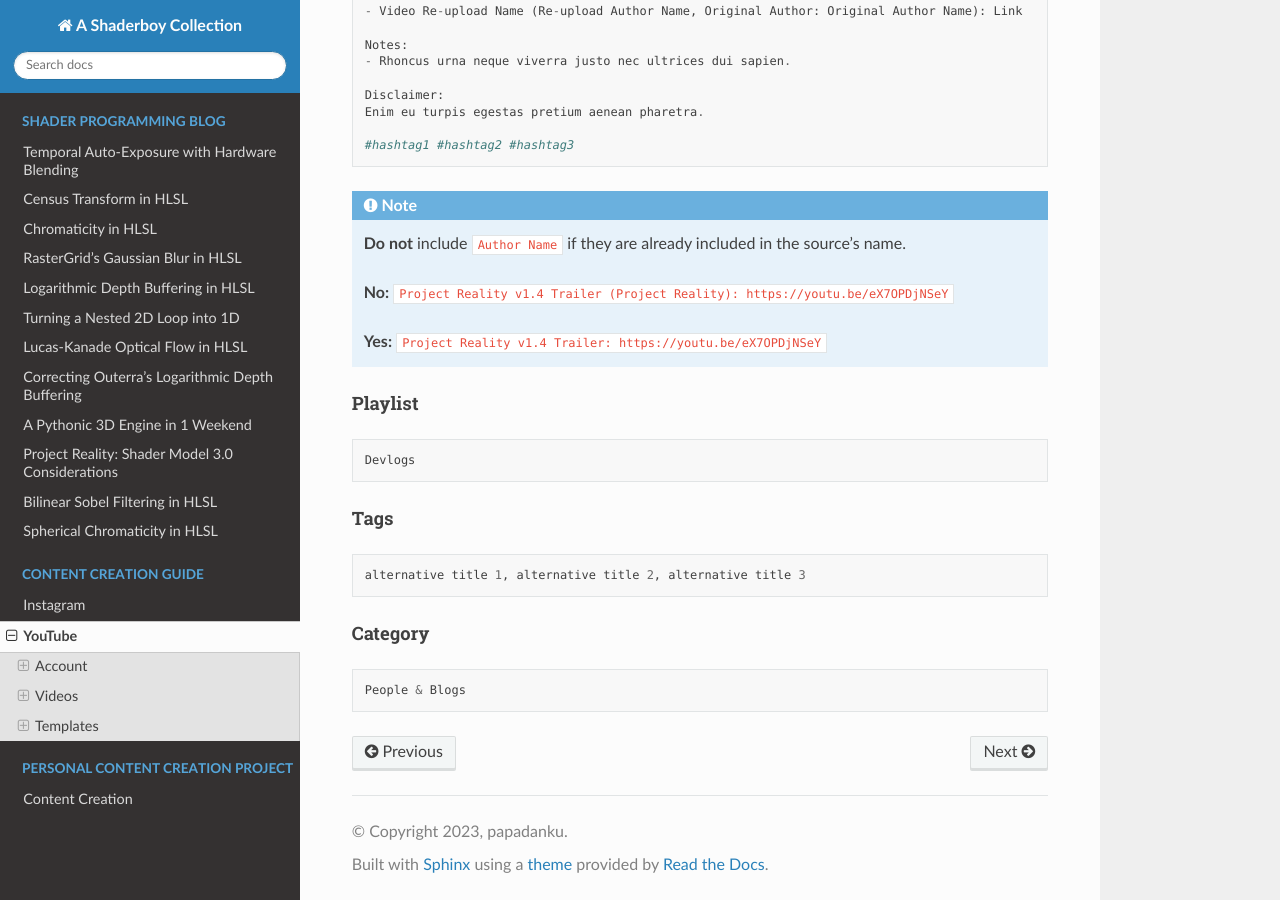
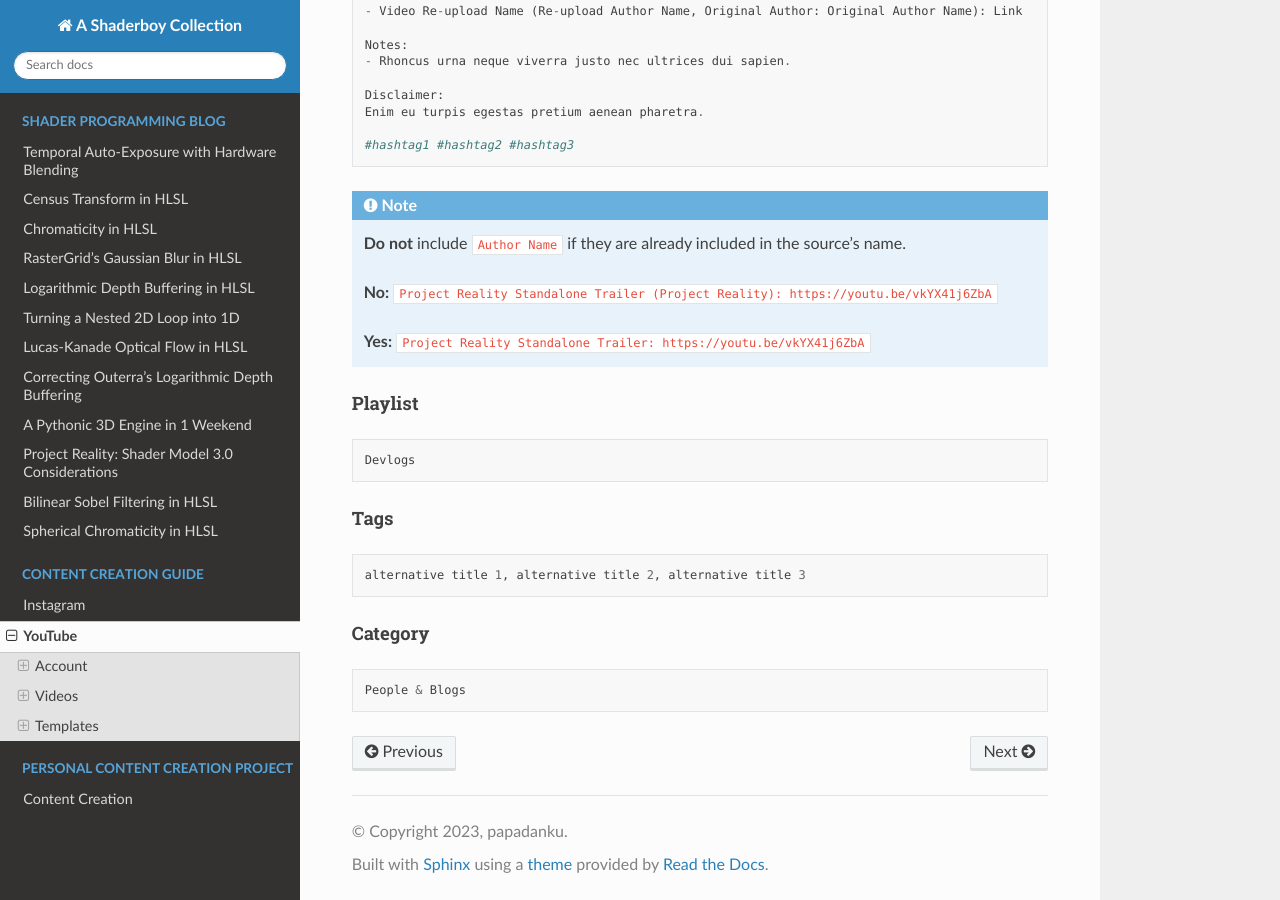
Before and after one commit to papadanku/papadanku.github.io, a Sphinx documentation site: the page built from docs/source/social/youtube.rst, in a window 1280 px wide and 900 px high, scrolled down 1887 px. Built offline with Sphinx 7.4.7 and the Read the Docs theme 2.0.0, drawn with Linux system fonts in a browser that asks for light colours.

Commit message:
Update youtube.rst

```diff
--- a/docs/source/social/youtube.rst
+++ b/docs/source/social/youtube.rst
@@ -107,9 +107,9 @@ Description
 
    **Do not** include ``Author Name`` if they are already included in the source's name.
 
-   **No:** ``Project Reality v1.4 Trailer (Project Reality): https://youtu.be/eX7OPDjNSeY``
+   **No:** ``Project Reality Standalone Trailer (Project Reality): https://youtu.be/vkYX41j6ZbA``
 
-   **Yes:** ``Project Reality v1.4 Trailer: https://youtu.be/eX7OPDjNSeY``
+   **Yes:** ``Project Reality Standalone Trailer: https://youtu.be/vkYX41j6ZbA``
 
 Playlist
 """"""""
```
